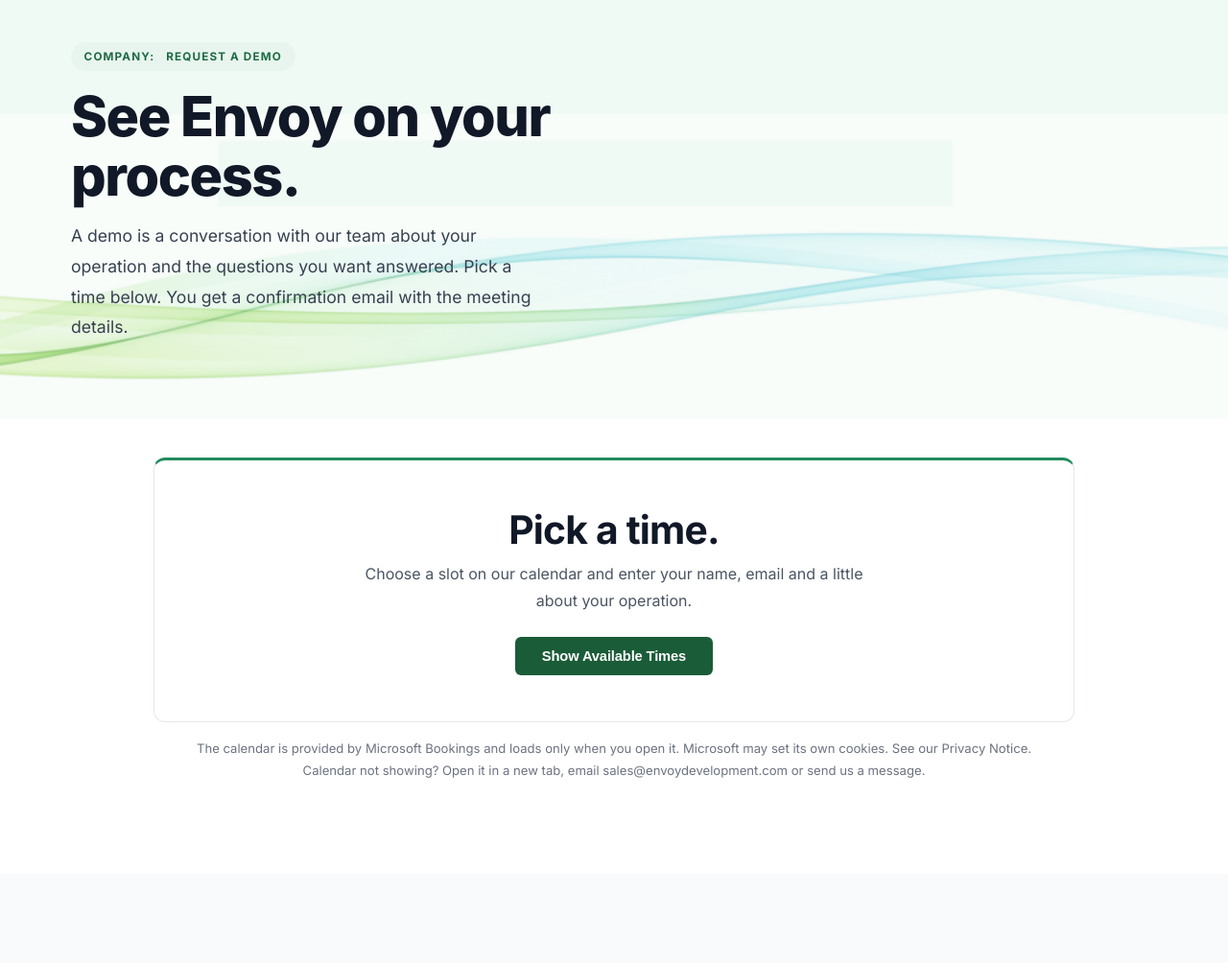
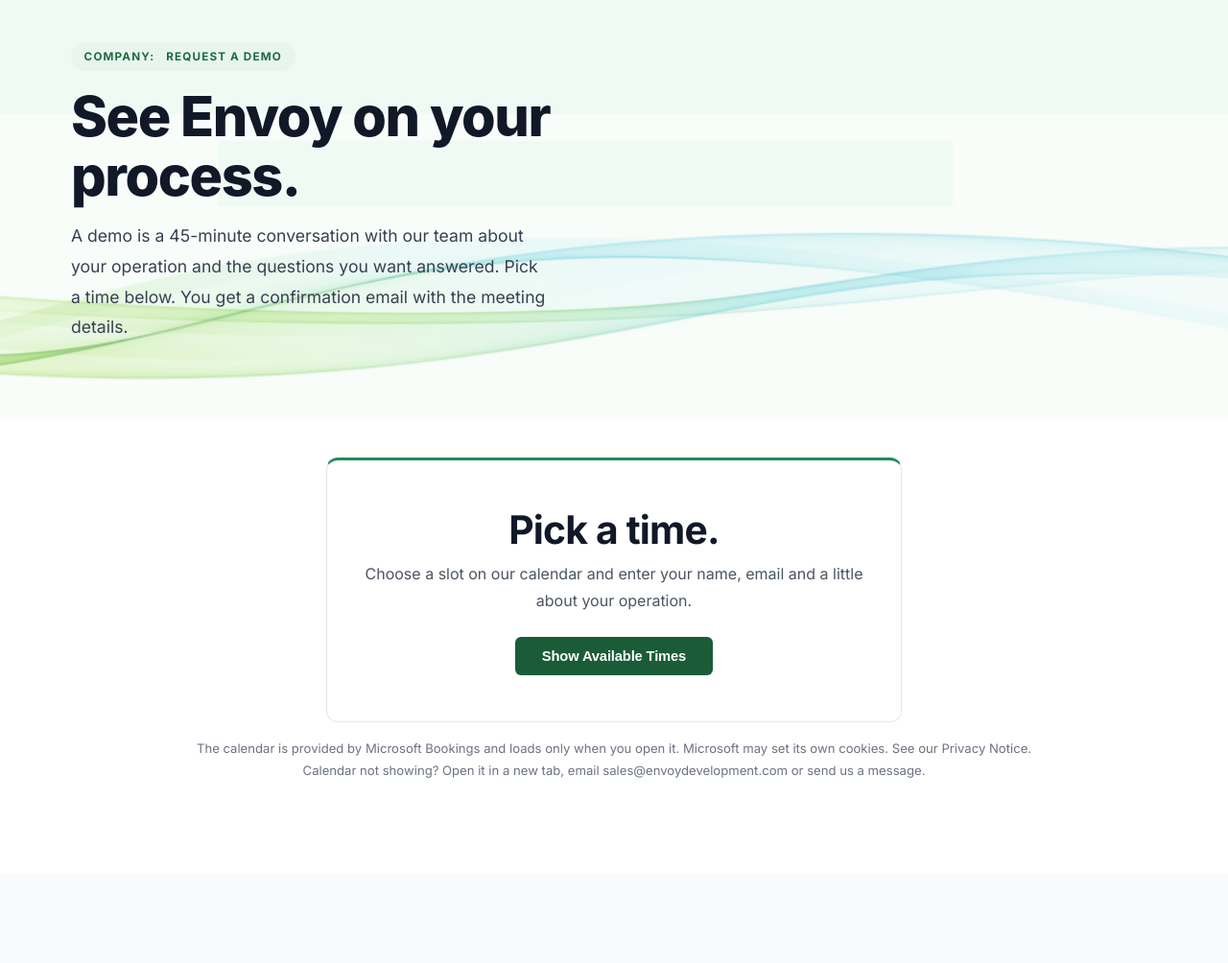
Before and after one commit to Envoy-Development/envoy-website, a plain HTML site: page site/demo.html in a window 1280 px wide. Shown: the part 76-1080 px from the top of the page at 96% size. Drawn offline with Linux system fonts and the light colour scheme; a web font is replaced by a local one.

Commit message:
Version 13: narrower, taller calendar panel; 45-minute demo

```diff
--- a/site/demo.html
+++ b/site/demo.html
@@ -35,14 +35,14 @@
     .demo-card h4 { color: var(--navy); margin-bottom: 0.4rem; }
     .demo-card p { font-size: 0.9rem; margin-bottom: 0; }
     .demo-panel {
-      max-width: 960px; margin: 0 auto; background: var(--white);
+      max-width: 600px; margin: 0 auto; background: var(--white);
       border: 1px solid var(--gray-200); border-top: 3px solid var(--green-600);
       border-radius: var(--radius); overflow: hidden;
     }
     .demo-start { text-align: center; padding: 3rem 1.5rem; }
     .demo-start h2 { margin-bottom: 0.5rem; }
     .demo-start p { max-width: 560px; margin: 0 auto 1.5rem; }
-    .demo-frame { display: block; width: 100%; height: 1000px; border: 0; }
+    .demo-frame { display: block; width: 100%; height: 1400px; border: 0; }
     .demo-note { text-align: center; font-size: 0.82rem; color: var(--gray-500); margin-top: 1rem; }
     @media (max-width: 860px) { .demo-grid { grid-template-columns: 1fr; } }
   </style>
@@ -69,7 +69,7 @@
       <div class="product-hero-content">
         <p class="eyebrow">Company:&nbsp;&nbsp;&nbsp;Request a Demo</p>
         <h1>See Envoy on your process.</h1>
-        <p class="hero-sub">A demo is a conversation with our team about your operation and the questions you want answered. Pick a time below. You get a confirmation email with the meeting details.</p>
+        <p class="hero-sub">A demo is a 45-minute conversation with our team about your operation and the questions you want answered. Pick a time below. You get a confirmation email with the meeting details.</p>
       </div>
     </div>
   </section>
```
Also changed, not shown: 1 other file.
